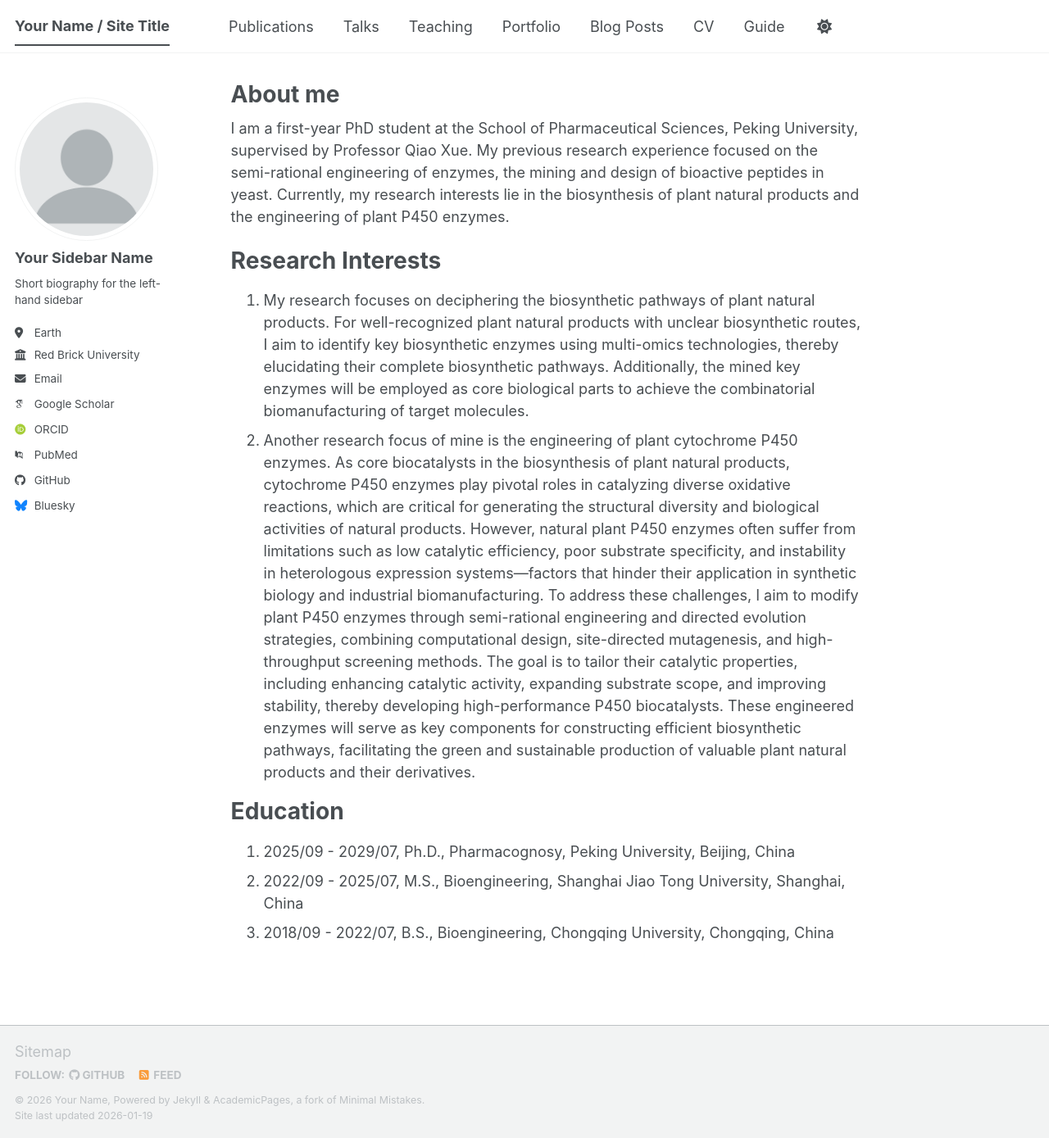
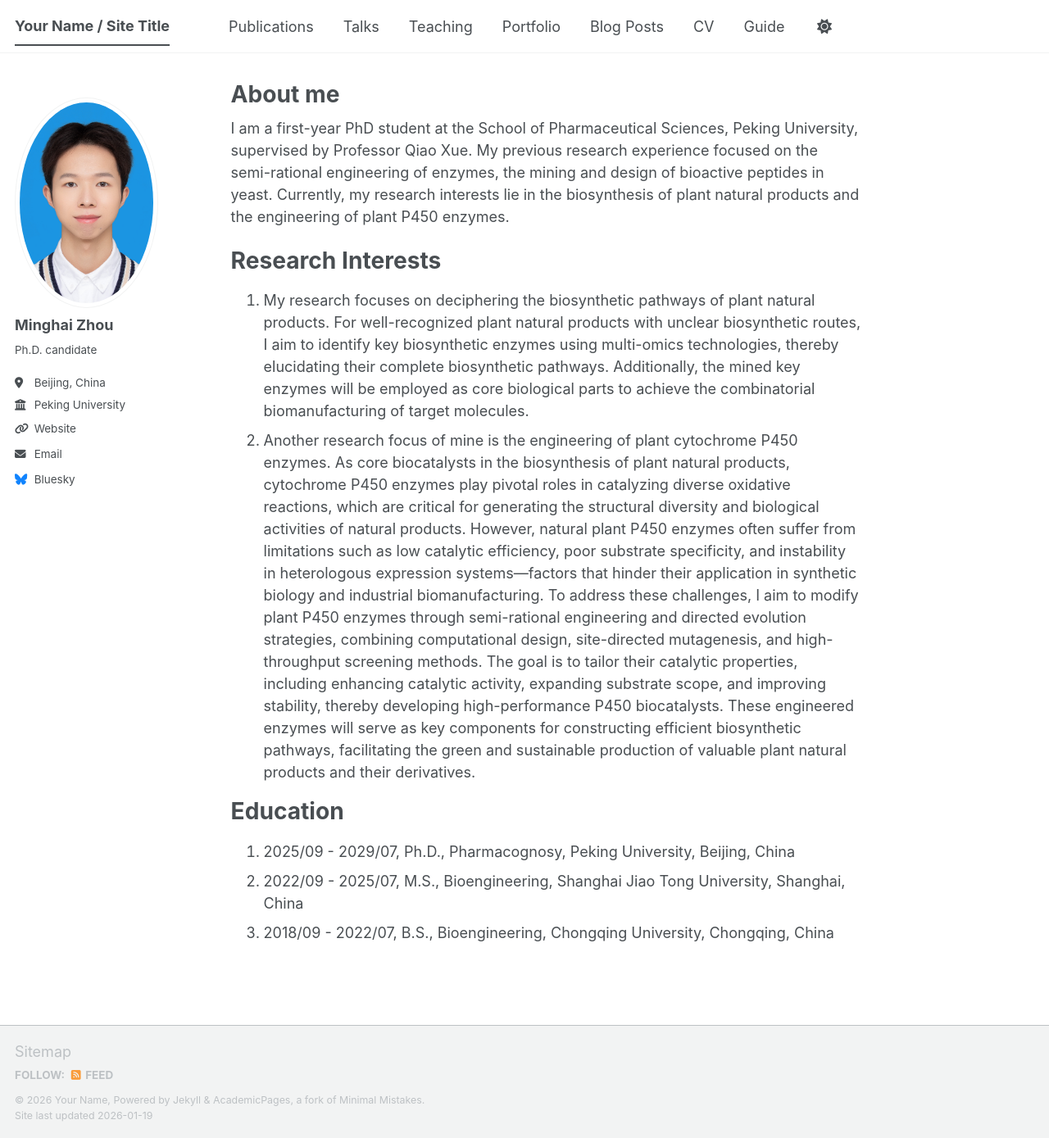
Before and after one commit to Michael-Chou911/Michael-Chou911.github.io, a Jekyll site: the page built from _pages/about.md, in a window 1280 px wide and 1389 px high. Shown: the whole window at 82% size. Built offline with Jekyll 4.4.1, drawn with Linux system fonts in a browser that asks for light colours; some web fonts are replaced; a script bundle is joined from its source files by our own code; library files that are not in the unit come from our copies.

Commit message:
Update _config.yml

```diff
--- a/_config.yml
+++ b/_config.yml
@@ -13,35 +13,35 @@ title                    : "Your Name / Site Title"
 title_separator          : "-"
 name                     : &name "Your Name"
 description              : &description "Your Name's academic portfolio"   # Update this with a general description of your site, this is the default if not overridden by a page
-url                      : https://academicpages.github.io # The base hostname & protocol for your site e.g. "https://[your GitHub username].github.io",
+url                      : https://michael-chou911.github.io/ # The base hostname & protocol for your site e.g. "https://[your GitHub username].github.io",
                                                            # or if you already have some other page hosted on Github then use "https://[your GitHub username].github.io/[Your Repo Name]"
 baseurl                  : "" # the subpath of your site, e.g. "/blog"
-repository               : "academicpages/academicpages.github.io"
+repository               : "michael-chou911/michael-chou911.github.io"
 
 # Site Author - The following control what appear as part of the author content on the side bar.
 #               If a field is blank the icon and link will not appear, otherwise it will be shown.
 #               Additional customization can be done by editing /_includes/author-profile.html
 author:
   # Biographic information
-  avatar           : "profile.png"
-  name             : "Your Sidebar Name"
+  avatar           : "photo.jpg"
+  name             : "Minghai Zhou"
   pronouns         : # example: "she/her"
-  bio              : "Short biography for the left-hand sidebar"
-  location         : "Earth"
-  employer         : "Red Brick University"
-  uri              : # URL
-  email            : "none@example.org"
+  bio              : "Ph.D. candidate"
+  location         : "Beijing, China"
+  employer         : "Peking University"
+  uri              : "https://michael-chou911.github.io/"
+  email            : "minghaizhou25@stu.pku.edu.cn"
 
   # Academic websites
   academia         : # URL
   arxiv            : # URL - Update with the correct link to your profile
-  googlescholar    : "https://scholar.google.com/citations?user=PS_CX0AAAAAJ"
+  googlescholar    : #"https://scholar.google.com/citations?user=PS_CX0AAAAAJ"
   inspire-hep      : # URL
   impactstory      : # URL
-  orcid            : "https://orcid.org/yourorcidurl"
+  orcid            : #"https://orcid.org/yourorcidurl"
   semantic         : # URL
   ssrn             : # URL
-  pubmed           : "https://www.ncbi.nlm.nih.gov/pubmed/?term=john+snow"
+  pubmed           : #"https://www.ncbi.nlm.nih.gov/pubmed/?term=john+snow"
   researchgate     : # URL
   scopus           : # URL
   zotero           : # URL
@@ -51,7 +51,7 @@ author:
   bitbucket        : # Username - Update with your username on the site
   codepen          : # Username
   dribbble         : # Username
-  github           : "academicpages"
+  github           : #"academicpages"
   kaggle           : # Username
   stackoverflow    : # User number or user number and name (i.e., use "1" or "1/jeff-atwood")
 
```
